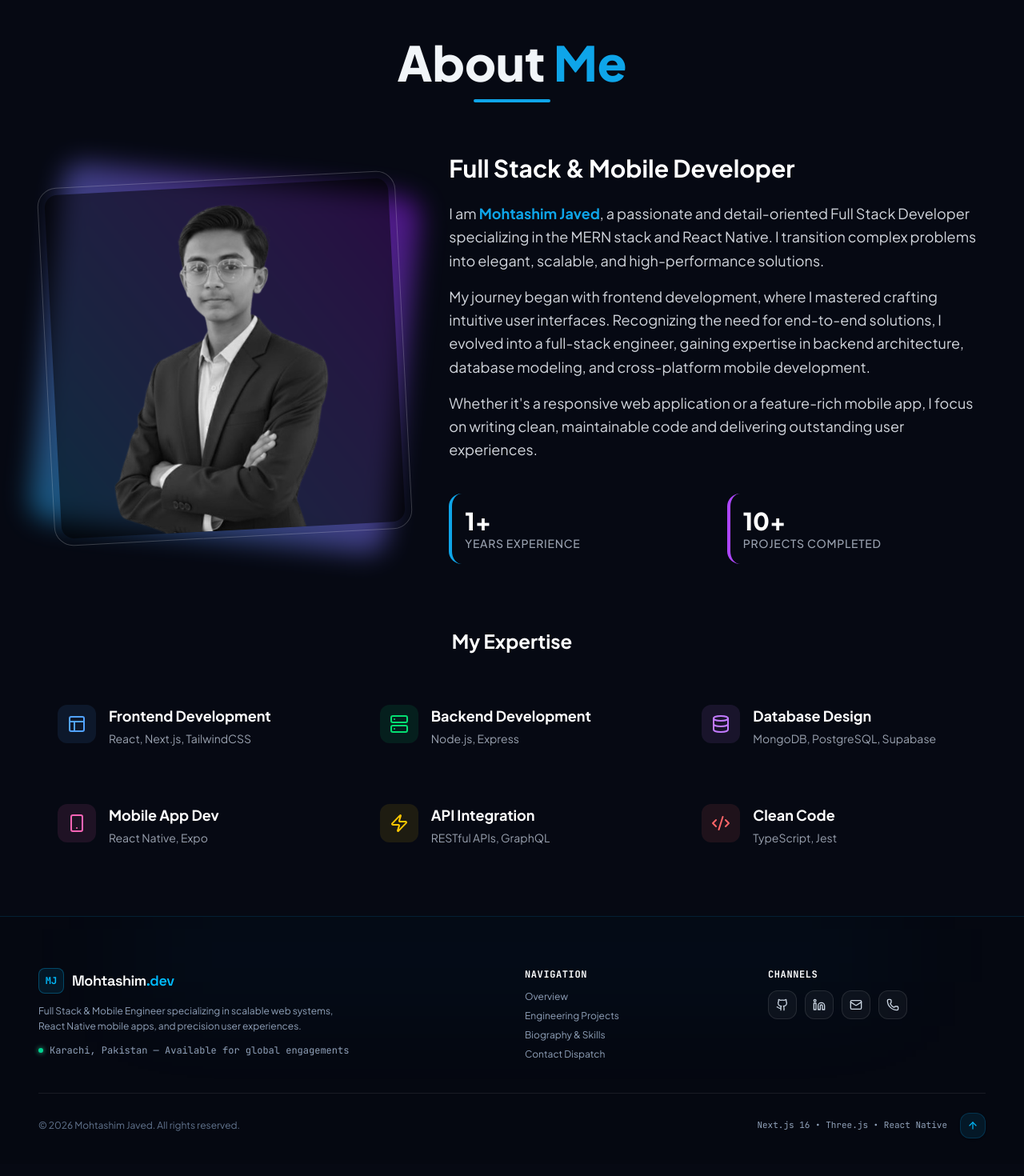
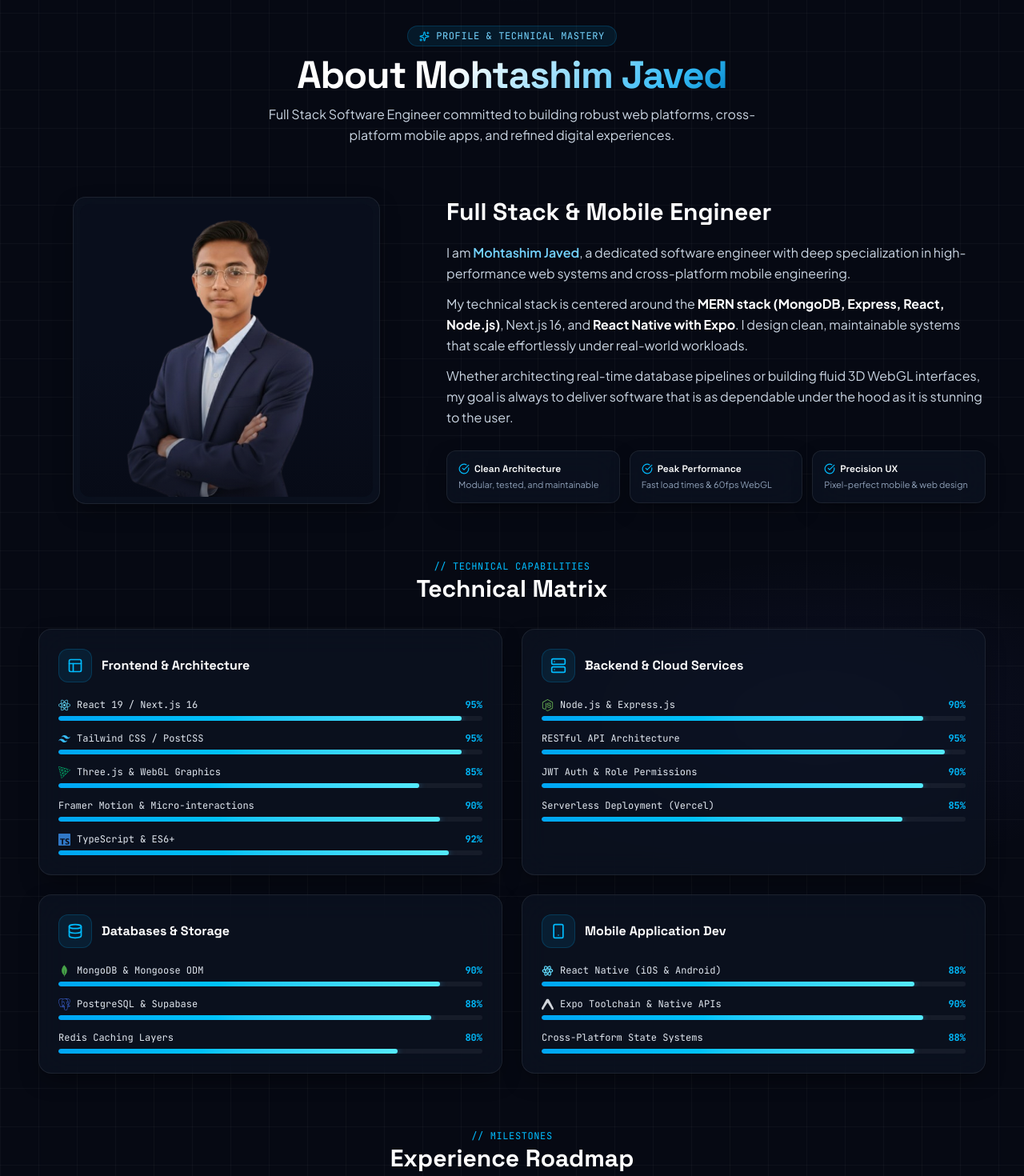
Before and after one commit to mohtashimjaved/portfolio, a Next.js app: page /about in a window 1280 px wide. Shown: the part 80-1550 px from the top of the page at 80% size. Built offline with nearby package versions, Linux system fonts and the light colour scheme.

Commit message:
Update page.jsx

```diff
--- a/src/app/about/page.jsx
+++ b/src/app/about/page.jsx
@@ -1,115 +1,243 @@
 "use client";
 import { motion } from "framer-motion";
-import { Code2, Server, Smartphone, Database, Zap, Layout } from "lucide-react";
+import { Code2, Server, Smartphone, Database, Layout, Terminal as TerminalIcon, CheckCircle, Sparkles } from "lucide-react";
 import Image from "next/image";
+import InteractiveTerminal from "../../components/InteractiveTerminal";
+import { TechIcon } from "../../components/TechLogos";
 
 export default function About() {
-  const skills = [
-    { name: "Frontend Development", icon: Layout, desc: "React, Next.js, TailwindCSS", color: "text-blue-400", bg: "bg-blue-400/10" },
-    { name: "Backend Development", icon: Server, desc: "Node.js, Express", color: "text-green-400", bg: "bg-green-400/10" },
-    { name: "Database Design", icon: Database, desc: "MongoDB, PostgreSQL, Supabase", color: "text-purple-400", bg: "bg-purple-400/10" },
-    { name: "Mobile App Dev", icon: Smartphone, desc: "React Native, Expo", color: "text-pink-400", bg: "bg-pink-400/10" },
-    { name: "API Integration", icon: Zap, desc: "RESTful APIs, GraphQL", color: "text-yellow-400", bg: "bg-yellow-400/10" },
-    { name: "Clean Code", icon: Code2, desc: "TypeScript, Jest", color: "text-red-400", bg: "bg-red-400/10" },
+  const skillCategories = [
+    {
+      category: "Frontend & Architecture",
+      icon: Layout,
+      skills: [
+        { name: "React 19 / Next.js 16", level: "95%" },
+        { name: "Tailwind CSS / PostCSS", level: "95%" },
+        { name: "Three.js & WebGL Graphics", level: "85%" },
+        { name: "Framer Motion & Micro-interactions", level: "90%" },
+        { name: "TypeScript & ES6+", level: "92%" },
+      ],
+    },
+    {
+      category: "Backend & Cloud Services",
+      icon: Server,
+      skills: [
+        { name: "Node.js & Express.js", level: "90%" },
+        { name: "RESTful API Architecture", level: "95%" },
+        { name: "JWT Auth & Role Permissions", level: "90%" },
+        { name: "Serverless Deployment (Vercel)", level: "85%" },
+      ],
+    },
+    {
+      category: "Databases & Storage",
+      icon: Database,
+      skills: [
+        { name: "MongoDB & Mongoose ODM", level: "90%" },
+        { name: "PostgreSQL & Supabase", level: "88%" },
+        { name: "Redis Caching Layers", level: "80%" },
+      ],
+    },
+    {
+      category: "Mobile Application Dev",
+      icon: Smartphone,
+      skills: [
+        { name: "React Native (iOS & Android)", level: "88%" },
+        { name: "Expo Toolchain & Native APIs", level: "90%" },
+        { name: "Cross-Platform State Systems", level: "88%" },
+      ],
+    },
+  ];
+
+  const milestones = [
+    {
+      year: "2024 - PRESENT",
+      title: "Full Stack & Mobile Engineer",
+      desc: "Engineered scalable web applications (NexusTrade, Helplytics) and cross-platform React Native mobile solutions adhering to clean architectural principles and performance metrics.",
+    },
+    {
+      year: "2023 - 2024",
+      title: "Web Engineering & Ecosystem Specialization",
+      desc: "Deep focus on Next.js App Router, Tailwind CSS component systems, state management, and real-time database integrations with Supabase and MongoDB.",
+    },
   ];
 
   return (
-    <section className="min-h-screen pt-32 pb-16 relative">
-      <div className="container mx-auto px-6 md:px-12">
+    <section className="min-h-screen pt-24 sm:pt-28 pb-16 sm:pb-20 relative overflow-hidden bg-[#060913] cosmic-grid-bg">
+      <div className="container mx-auto px-4 sm:px-6 md:px-12 space-y-12 sm:space-y-16">
+
+        {/* Header */}
         <motion.div
-          initial={{ opacity: 0, y: 20 }}
+          initial={{ opacity: 0, y: -15 }}
           animate={{ opacity: 1, y: 0 }}
-          transition={{ duration: 0.6 }}
-          className="text-center mb-16"
+          transition={{ duration: 0.5 }}
+          className="text-center max-w-2xl mx-auto space-y-2.5 sm:space-y-3"
         >
-          <h1 className="text-4xl md:text-6xl font-black mb-4">
-            About <span className="text-accent">Me</span>
+          <span className="inline-flex items-center gap-2 px-3.5 py-1 rounded-full bg-sky-500/10 border border-sky-500/20 text-sky-300 font-mono text-[11px] sm:text-xs uppercase tracking-wider">
+            <Sparkles size={13} className="text-sky-400" />
+            Profile & Technical Mastery
+          </span>
+          <h1 className="text-3xl xs:text-4xl sm:text-5xl font-bold font-heading text-white tracking-tight">
+            About <span className="text-glow-accent">Mohtashim Javed</span>
           </h1>
-          <div className="h-1 w-24 bg-accent mx-auto rounded-full" />
+          <p className="text-slate-300 text-xs sm:text-sm md:text-base leading-relaxed px-2">
+            Full Stack Software Engineer committed to building robust web platforms, cross-platform mobile apps, and refined digital experiences.
+          </p>
         </motion.div>
 
-        <div className="grid grid-cols-1 lg:grid-cols-12 gap-12 items-center mb-20">
-          <motion.div
-            initial={{ opacity: 0, x: -50 }}
-            animate={{ opacity: 1, x: 0 }}
-            transition={{ delay: 0.2, duration: 0.6 }}
-            className="lg:col-span-5 relative"
-          >
-            <div className="relative w-full aspect-square max-w-md mx-auto">
-              <div className="absolute inset-0 bg-gradient-to-tr from-accent to-purple-600 rounded-3xl rotate-6 opacity-50 blur-lg" />
-              <div className="absolute inset-0 glass rounded-3xl border border-white/20 transform -rotate-3 transition-transform hover:rotate-0 duration-500 overflow-hidden z-10 p-2">
-                 <div className="w-full h-full relative rounded-2xl overflow-hidden bg-black/50">
-                    <Image
-                      src="/assets/image.webp"
-                      alt="Mohtashim Javed"
-                      fill
-                      className="object-cover grayscale hover:grayscale-0 transition-all duration-500"
-                    />
-                 </div>
+        {/* Bio Spotlight */}
+        <div className="grid grid-cols-1 lg:grid-cols-12 gap-10 items-center">
+
+          {/* Avatar Box */}
+          <div className="lg:col-span-5 relative">
+            <div className="relative w-full aspect-square max-w-sm mx-auto">
+              <div className="w-full h-full glass-panel rounded-2xl border border-sky-500/20 overflow-hidden p-2 shadow-[0_0_40px_rgba(14,165,233,0.15)]">
+                <div className="w-full h-full relative rounded-xl overflow-hidden bg-[#090e1c]">
+                  <Image
+                    src="/assets/image.webp"
+                    alt="Mohtashim Javed"
+                    fill
+                    sizes="(max-width: 640px) 100vw, 384px"
+                    className="object-cover transition-all duration-700 hover:scale-105"
+                  />
+                  <div className="absolute inset-0 bg-gradient-to-t from-[#060913]/70 via-transparent to-transparent opacity-80" />
+                </div>
               </div>
             </div>
-          </motion.div>
+          </div>
 
-          <motion.div
-            initial={{ opacity: 0, x: 50 }}
-            animate={{ opacity: 1, x: 0 }}
-            transition={{ delay: 0.4, duration: 0.6 }}
-            className="lg:col-span-7"
-          >
-            <h2 className="text-3xl font-bold mb-6 text-white">Full Stack & Mobile Developer</h2>
-            <div className="space-y-4 text-gray-300 text-lg leading-relaxed">
+          {/* Bio Text */}
+          <div className="lg:col-span-7 space-y-5">
+            <h2 className="text-2xl sm:text-3xl font-bold font-heading text-white">
+              Full Stack & Mobile Engineer
+            </h2>
+
+            <div className="space-y-3 text-slate-300 text-sm sm:text-base leading-relaxed">
               <p>
-                I am <strong className="text-accent">Mohtashim Javed</strong>, a passionate and detail-oriented Full Stack Developer specializing in the MERN stack and React Native. I transition complex problems into elegant, scalable, and high-performance solutions.
+                I am <strong className="text-sky-300 font-semibold">Mohtashim Javed</strong>, a dedicated software engineer with deep specialization in high-performance web systems and cross-platform mobile engineering.
               </p>
               <p>
-                My journey began with frontend development, where I mastered crafting intuitive user interfaces. Recognizing the need for end-to-end solutions, I evolved into a full-stack engineer, gaining expertise in backend architecture, database modeling, and cross-platform mobile development.
+                My technical stack is centered around the <strong className="text-white">MERN stack (MongoDB, Express, React, Node.js)</strong>, Next.js 16, and <strong className="text-white">React Native with Expo</strong>. I design clean, maintainable systems that scale effortlessly under real-world workloads.
               </p>
               <p>
-                Whether it's a responsive web application or a feature-rich mobile app, I focus on writing clean, maintainable code and delivering outstanding user experiences.
+                Whether architecting real-time database pipelines or building fluid 3D WebGL interfaces, my goal is always to deliver software that is as dependable under the hood as it is stunning to the user.
               </p>
             </div>
 
-            <div className="grid grid-cols-2 gap-6 mt-10">
-              <div className="glass p-4 rounded-2xl border-l-4 border-l-accent">
-                <h4 className="text-3xl font-black text-white">1+</h4>
-                <p className="text-sm text-gray-400 uppercase tracking-wider font-medium">Years Experience</p>
-              </div>
-              <div className="glass p-4 rounded-2xl border-l-4 border-l-purple-500">
-                <h4 className="text-3xl font-black text-white">10+</h4>
-                <p className="text-sm text-gray-400 uppercase tracking-wider font-medium">Projects Completed</p>
-              </div>
+            {/* Principles */}
+            <div className="grid grid-cols-1 sm:grid-cols-3 gap-3 pt-2">
+              {[
+                { title: "Clean Architecture", desc: "Modular, tested, and maintainable" },
+                { title: "Peak Performance", desc: "Fast load times & 60fps WebGL" },
+                { title: "Precision UX", desc: "Pixel-perfect mobile & web design" },
+              ].map((p, i) => (
+                <div key={i} className="p-3.5 rounded-xl glass-panel border border-sky-500/15 space-y-1 hover:border-sky-400/30 transition-colors">
+                  <h4 className="text-xs font-semibold text-white font-heading flex items-center gap-1.5">
+                    <CheckCircle size={14} className="text-sky-400" /> {p.title}
+                  </h4>
+                  <p className="text-[11px] text-slate-400 leading-normal">{p.desc}</p>
+                </div>
+              ))}
             </div>
-          </motion.div>
+          </div>
         </div>
 
-        {/* Skills Section */}
-        <motion.div
-          initial={{ opacity: 0, y: 50 }}
-          animate={{ opacity: 1, y: 0 }}
-          transition={{ delay: 0.6, duration: 0.6 }}
-        >
-          <h3 className="text-2xl font-bold text-center mb-10 text-white">My Expertise</h3>
-          <div className="grid grid-cols-1 md:grid-cols-2 lg:grid-cols-3 gap-6">
-            {skills.map((skill, index) => {
-              const Icon = skill.icon;
+        {/* Skill Matrix */}
+        <div className="space-y-8">
+          <div className="text-center max-w-xl mx-auto space-y-1.5">
+            <span className="text-xs font-mono uppercase tracking-wider text-sky-400">
+              // TECHNICAL CAPABILITIES
+            </span>
+            <h2 className="text-2xl sm:text-3xl font-bold font-heading text-white">
+              Technical Matrix
+            </h2>
+          </div>
+
+          <div className="grid grid-cols-1 md:grid-cols-2 gap-6">
+            {skillCategories.map((cat) => {
+              const Icon = cat.icon;
               return (
-                <motion.div
-                  key={skill.name}
-                  whileHover={{ y: -5 }}
-                  className="glass p-6 rounded-2xl flex items-start gap-4 group transition-colors hover:bg-white/[0.02]"
+                <div
+                  key={cat.category}
+                  className="glass-panel p-6 rounded-2xl border border-sky-500/15 space-y-5"
                 >
-                  <div className={`p-3 rounded-xl ${skill.bg} ${skill.color} transition-transform group-hover:scale-110 group-hover:rotate-3`}>
-                    <Icon size={24} />
+                  <div className="flex items-center gap-3">
+                    <div className="p-2.5 rounded-xl bg-sky-500/10 border border-sky-500/20 text-sky-400">
+                      <Icon size={20} />
+                    </div>
+                    <h3 className="text-base font-bold font-heading text-white">
+                      {cat.category}
+                    </h3>
                   </div>
-                  <div>
-                    <h4 className="text-lg font-bold text-white mb-1">{skill.name}</h4>
-                    <p className="text-gray-400 text-sm">{skill.desc}</p>
+
+                  <div className="space-y-3.5">
+                    {cat.skills.map((s) => (
+                      <div key={s.name} className="space-y-1.5">
+                        <div className="flex justify-between items-center text-xs font-mono">
+                          <span className="text-slate-200 flex items-center gap-2">
+                            <TechIcon name={s.name} size={15} />
+                            <span>{s.name}</span>
+                          </span>
+                          <span className="text-sky-400 font-semibold">{s.level}</span>
+                        </div>
+                        <div className="w-full h-1.5 rounded-full bg-white/5 overflow-hidden">
+                          <div
+                            style={{ width: s.level }}
+                            className="h-full rounded-full bg-gradient-to-r from-sky-500 to-cyan-300 shadow-[0_0_8px_rgba(56,189,248,0.5)]"
+                          />
+                        </div>
+                      </div>
+                    ))}
                   </div>
-                </motion.div>
-              )
+                </div>
+              );
             })}
           </div>
-        </motion.div>
+        </div>
+
+        {/* Career Timeline */}
+        <div className="space-y-6">
+          <div className="text-center max-w-xl mx-auto space-y-1.5">
+            <span className="text-xs font-mono uppercase tracking-wider text-sky-400">
+              // MILESTONES
+            </span>
+            <h2 className="text-2xl sm:text-3xl font-bold font-heading text-white">
+              Experience Roadmap
+            </h2>
+          </div>
+
+          <div className="max-w-2xl mx-auto space-y-4">
+            {milestones.map((m, i) => (
+              <div
+                key={i}
+                className="p-5 rounded-2xl glass-panel border border-sky-500/15 flex flex-col sm:flex-row items-start gap-5 hover:border-sky-400/30 transition-colors"
+              >
+                <div className="px-3.5 py-1.5 rounded-xl bg-sky-500/10 border border-sky-500/20 text-sky-300 text-xs font-mono font-semibold shrink-0">
+                  {m.year}
+                </div>
+                <div className="space-y-1">
+                  <h3 className="text-base font-bold font-heading text-white">{m.title}</h3>
+                  <p className="text-slate-400 text-xs leading-relaxed">{m.desc}</p>
+                </div>
+              </div>
+            ))}
+          </div>
+        </div>
+
+        {/* Embedded Terminal */}
+        <div className="space-y-4 pt-6">
+          <div className="text-center max-w-xl mx-auto space-y-1">
+            <span className="text-xs font-mono uppercase tracking-wider text-sky-400 flex items-center justify-center gap-1.5">
+              <TerminalIcon size={13} /> Interactive CLI
+            </span>
+            <h2 className="text-2xl font-bold font-heading text-white">
+              Command Line System
+            </h2>
+          </div>
+
+          <div className="max-w-3xl mx-auto">
+            <InteractiveTerminal />
+          </div>
+        </div>
 
       </div>
     </section>
```
